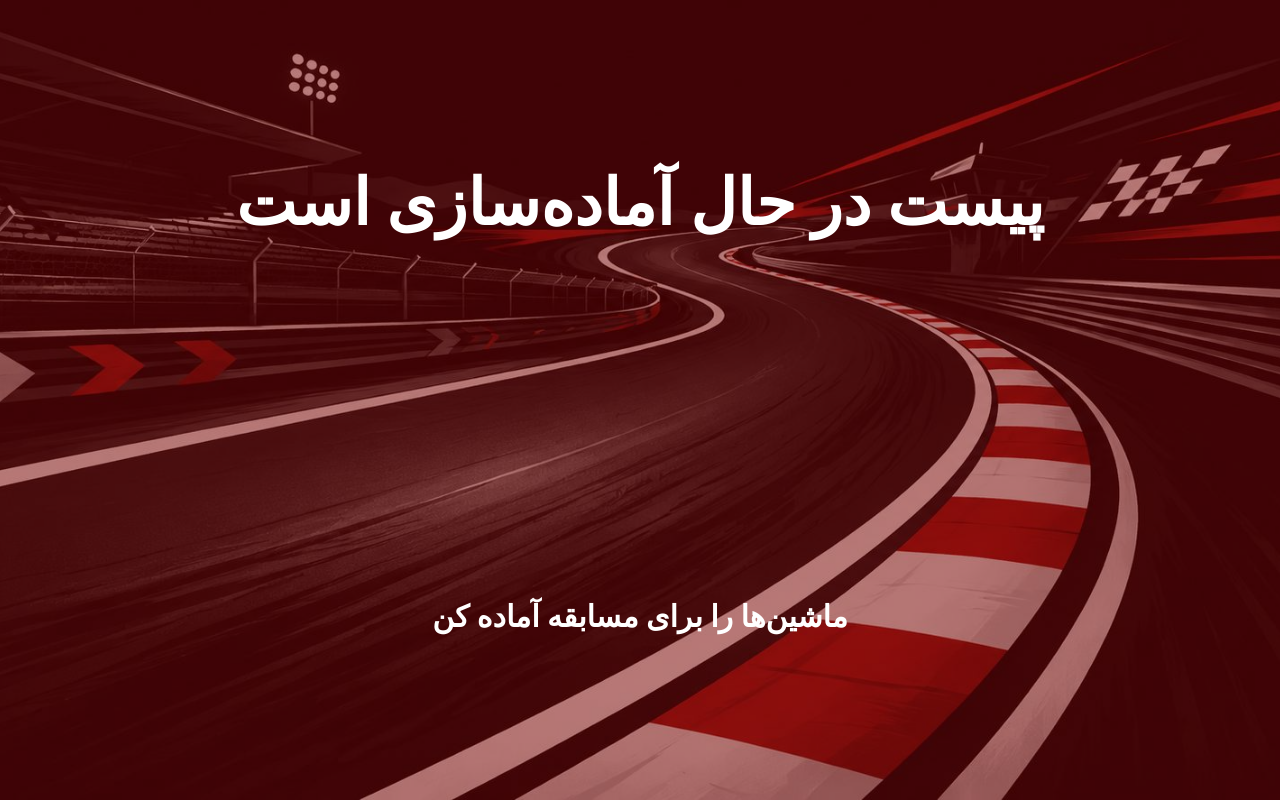
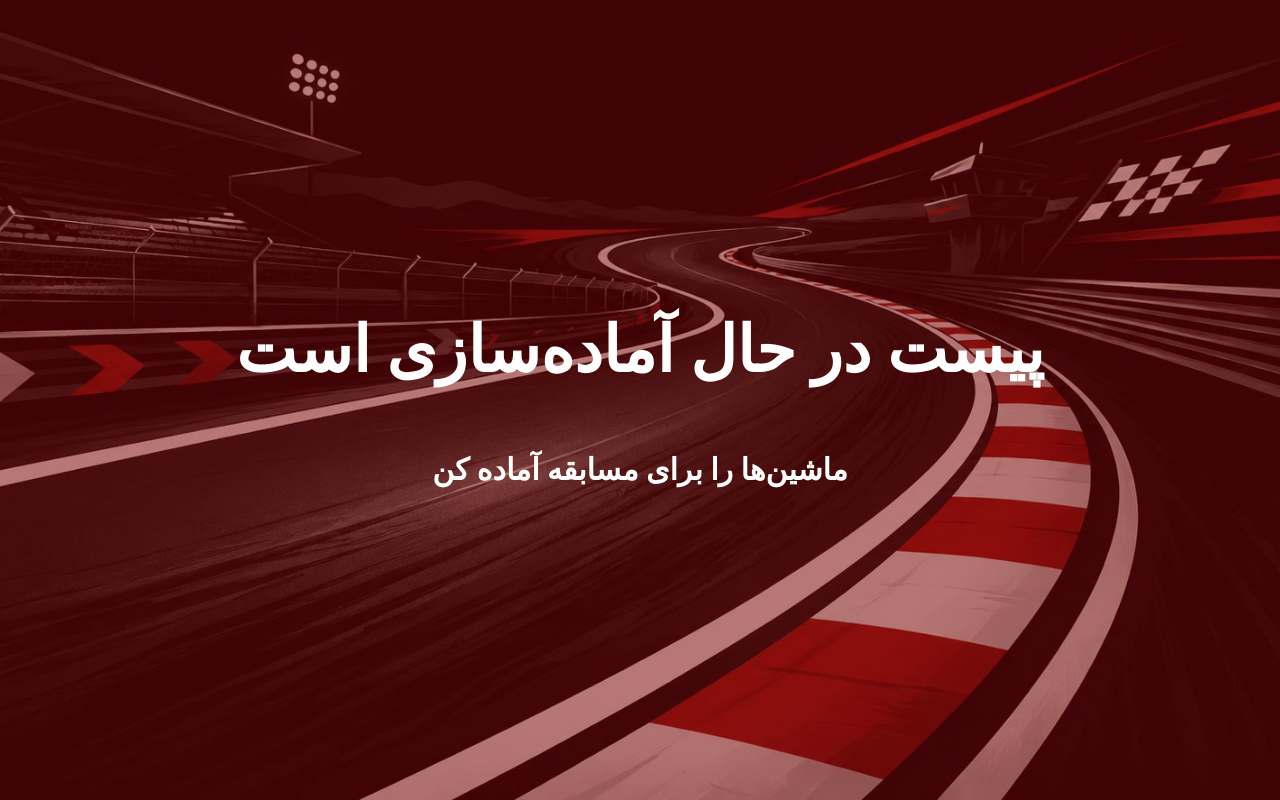
Before and after one commit to armin2002SJ/Cariv, a plain HTML site: page index.html in a window 1280 px wide. Drawn offline with Linux system fonts and the light colour scheme.

Commit message:
home change

```diff
--- a/index.html
+++ b/index.html
@@ -38,22 +38,21 @@
         justify-content: center;
         align-items: center;
         text-align: center;
-        flex-wrap: wrap;
         height: 100%;
         color: white;
       }
 
       .bigger-text {
-        width: 100%;
         font-size: 4rem;
+        padding: 1rem;
         margin: 0;
         font-weight: bold;
       }
 
       .smaller-text {
-        width: 100%;
         font-size: 1.5em;
-        margin-top: 25px;
+        padding: 1rem;
+        margin-top: 2rem;
         font-weight: bold;
       }
 
@@ -83,8 +82,10 @@
       <div class="red-cover"></div>
     </div>
     <div class="content-container">
-      <div class="bigger-text">پیست در حال آماده‌سازی است</div>
-      <div class="smaller-text">ماشین‌ها را برای مسابقه آماده کن</div>
+      <div style="width: 100%;">
+        <div class="bigger-text">پیست در حال آماده‌سازی است</div>
+        <div class="smaller-text">ماشین‌ها را برای مسابقه آماده کن</div>
+      </div>
     </div>
   </body>
 </html>
```
